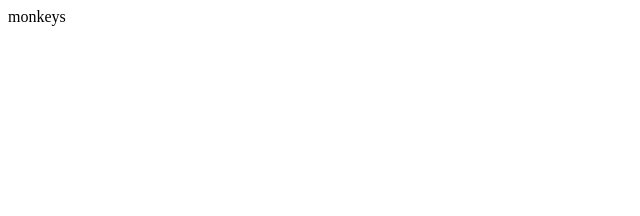
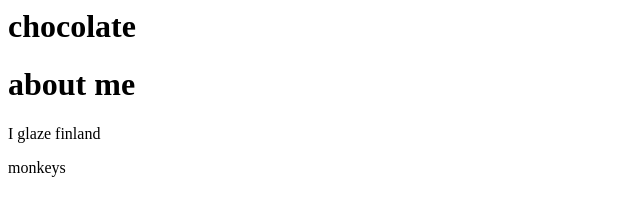
Before and after one commit to Blizzarator/myprofile, a plain HTML site: page mypage/index.html in a window 1280 px wide. Shown: the whole page, without its empty margins (0-640 px from the left). Drawn offline with Linux system fonts and the light colour scheme.

Commit message:
Update index.html

```diff
--- a/mypage/index.html
+++ b/mypage/index.html
@@ -5,6 +5,20 @@
     </title>
   </head>
   <body>
+
+    <div>
+      <h1>chocolate</h1>
+    <p>
+
+
+    </p>
+      <h1>about me</h1>
+      <p>
+        I glaze finland
+      </p>
+
+
+    </div>
     monkeys
   </body>
 </html>
```
